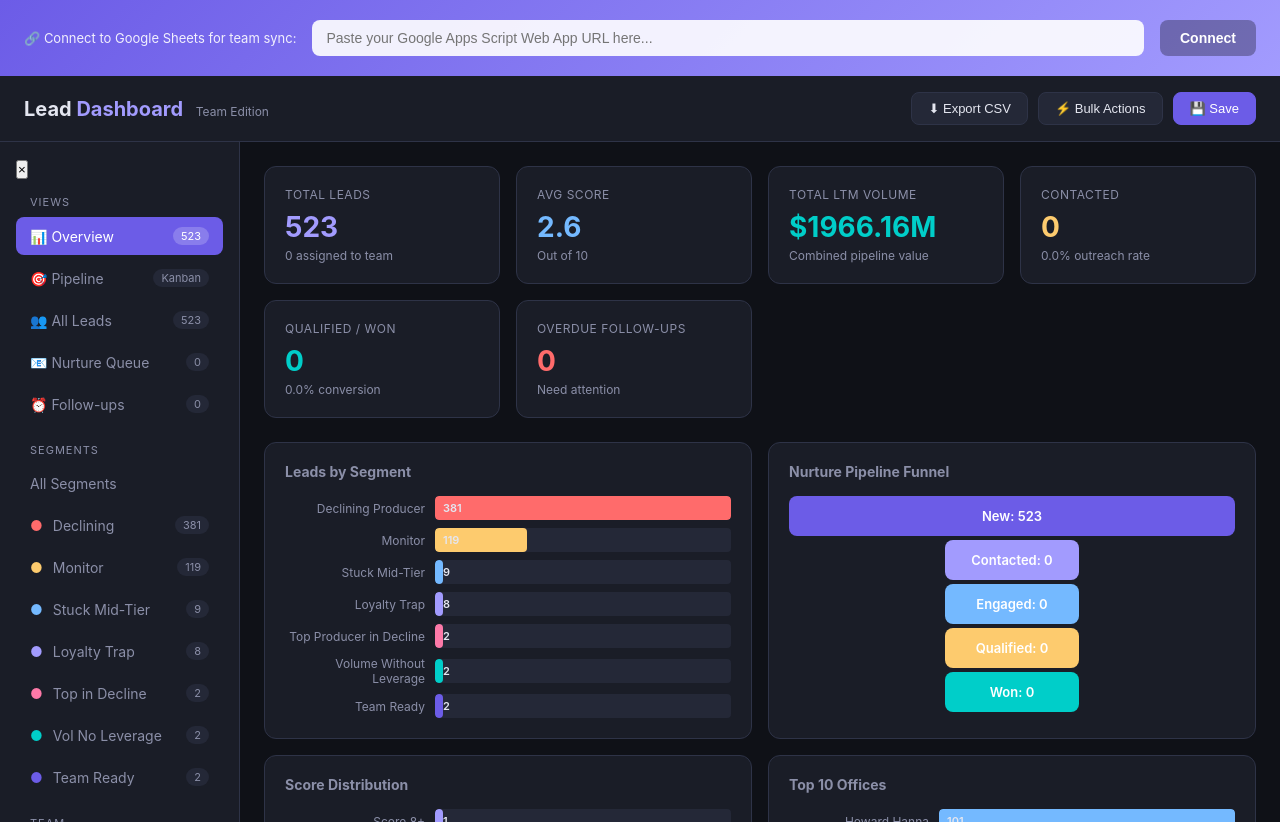
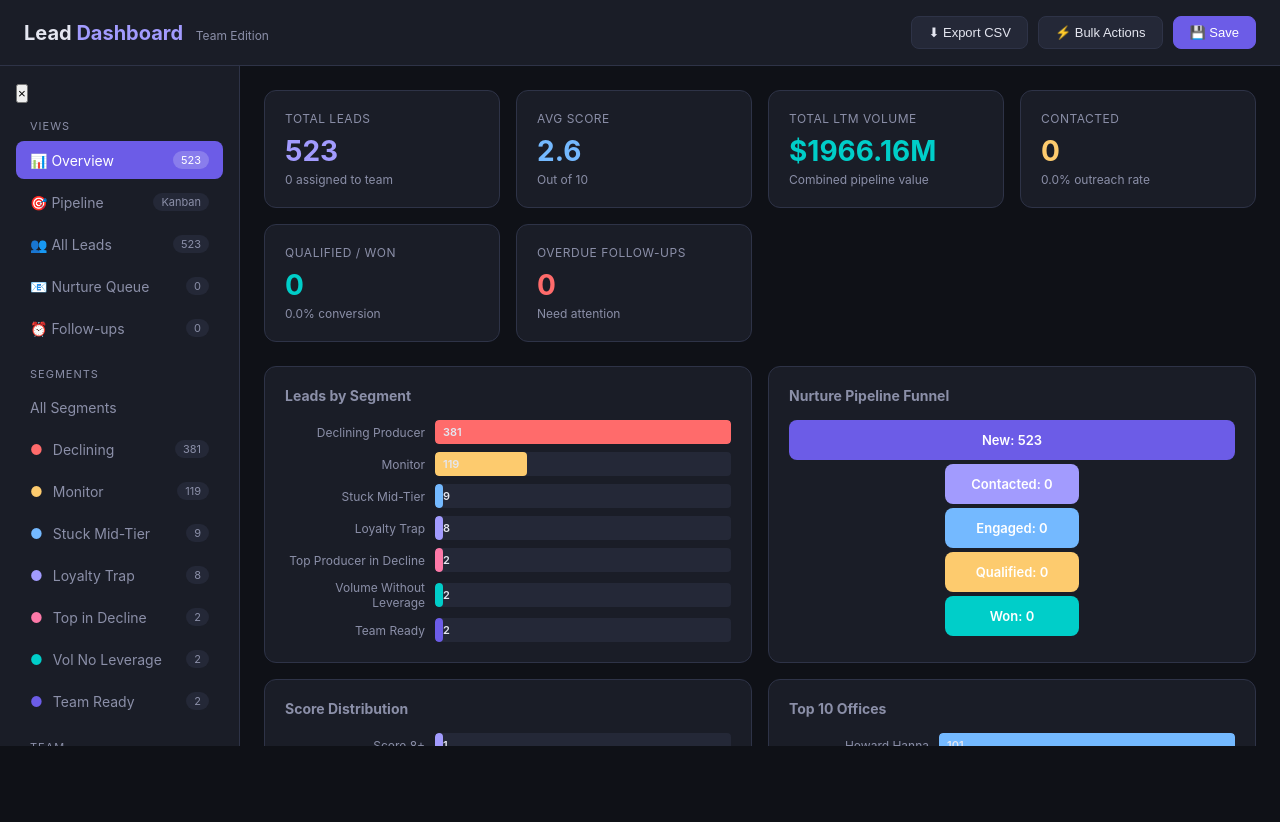
Before and after one commit to chelsemoffatt-creator/lead-dashboard, a plain HTML site: page index.html in a window 1280 px wide. After the commit the page ends 800 px from the top, so only its background shows below. Drawn offline with Linux system fonts and the light colour scheme.

Commit message:
Hide Google Sheets setup banner

```diff
--- a/index.html
+++ b/index.html
@@ -219,7 +219,7 @@ tr:hover td { background: var(--surface2); }
 <body>
 
 <!-- Setup Banner -->
-<div class="setup-banner" id="setupBanner">
+<div class="setup-banner" id="setupBanner" style="display:none;">
   <span class="setup-status" id="setupStatus">&#x1F517; Connect to Google Sheets for team sync:</span>
   <input type="text" id="sheetUrl" placeholder="Paste your Google Apps Script Web App URL here..." value="">
   <button onclick="connectSheet()">Connect</button>
```
